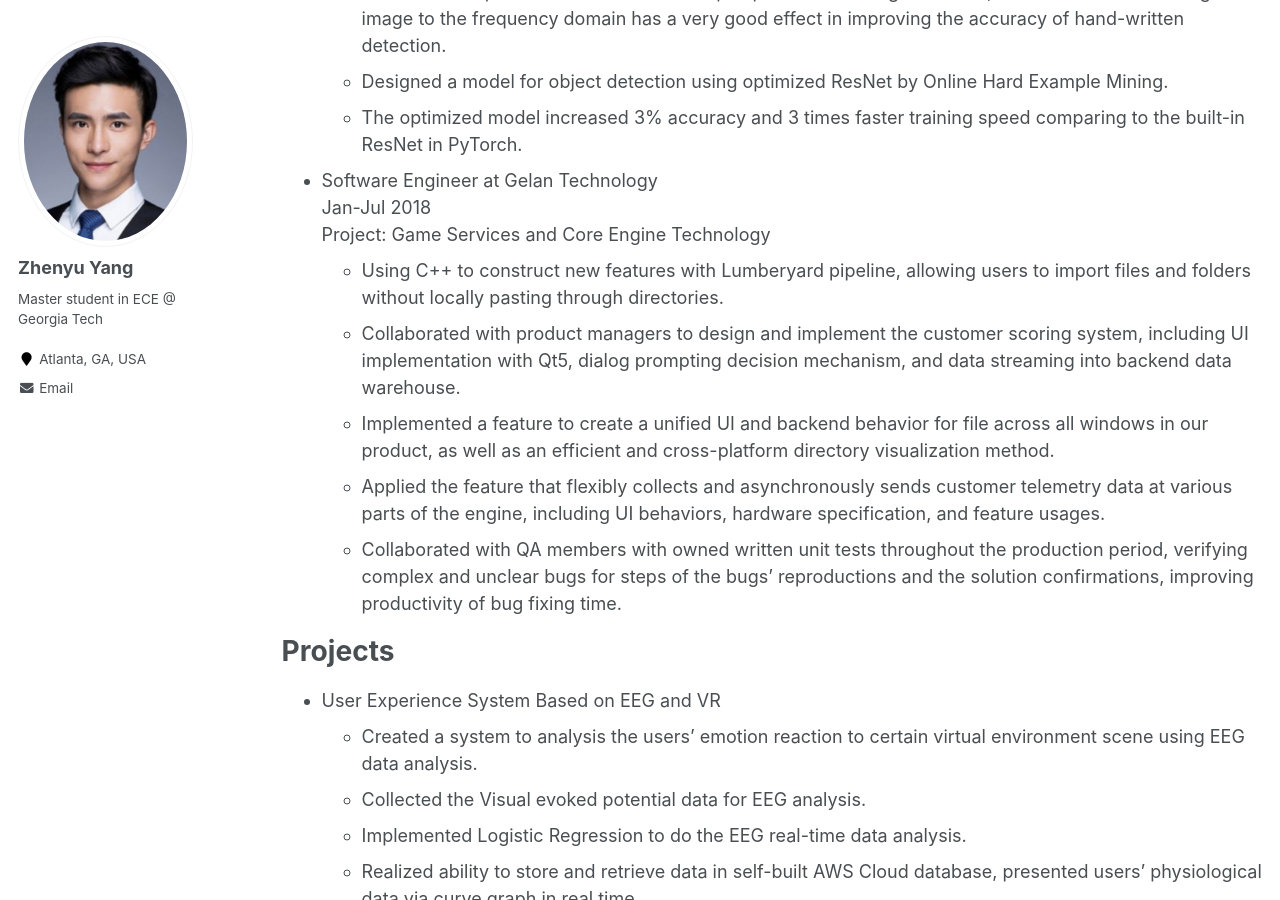
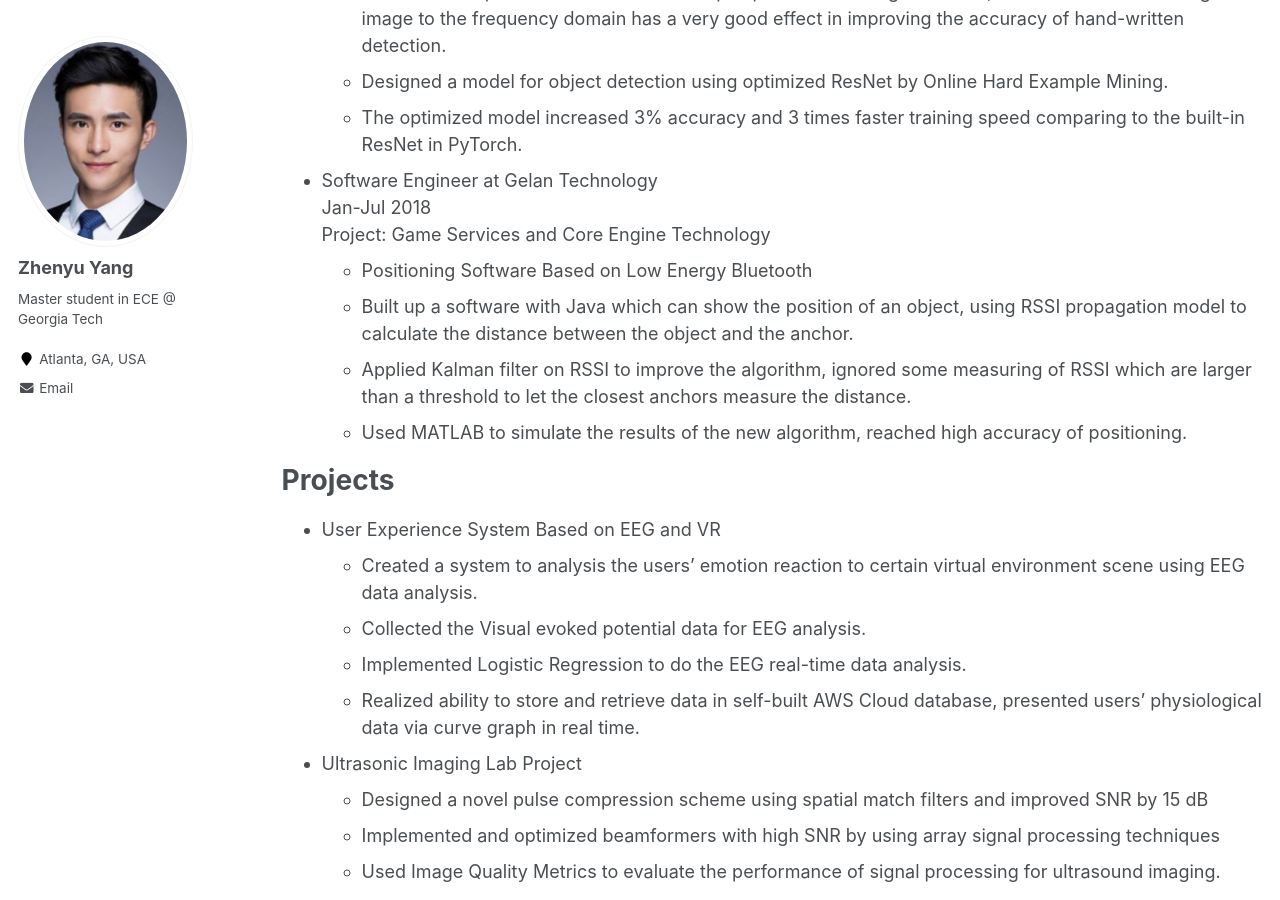
Before and after one commit to azpeteryang/azpeteryang.github.io, a Jekyll site: the page built from _pages/cv.md, in a window 1280 px wide and 900 px high, scrolled down 430 px. Built offline with Jekyll 4.4.1, drawn with Linux system fonts in a browser that asks for light colours; some of the changed text lies outside the part shown.

Commit message:
Update cv.md

```diff
--- a/_pages/cv.md
+++ b/_pages/cv.md
@@ -26,11 +26,10 @@ Internship experience
 * Software Engineer at Gelan Technology
    Jan-Jul 2018
   Project: Game Services and Core Engine Technology
-  * Using C++ to construct new features with Lumberyard pipeline, allowing users to import files and folders without locally     pasting through directories.
-  * Collaborated with product managers to design and implement the customer scoring system, including UI implementation with Qt5, dialog prompting decision mechanism, and data streaming into backend data warehouse.
-  * Implemented a feature to create a unified UI and backend behavior for file across all windows in our product, as well as an efficient and cross-platform directory visualization method.
-  * Applied the feature that flexibly collects and asynchronously sends customer telemetry data at various parts of the engine, including UI behaviors, hardware specification, and feature usages.
-  * Collaborated with QA members with owned written unit tests throughout the production period, verifying complex and unclear bugs for steps of the bugs’ reproductions and the solution confirmations, improving productivity of bug fixing time.
+  * Positioning Software Based on Low Energy Bluetooth
+  * Built up a software with Java which can show the position of an object, using RSSI propagation model to calculate the distance between the object and the anchor.
+  * Applied Kalman filter on RSSI to improve the algorithm, ignored some measuring of RSSI which are larger than a threshold to let the closest anchors measure the distance.
+  * Used MATLAB to simulate the results of the new algorithm, reached high accuracy of positioning.
 
 
 
@@ -82,13 +81,6 @@ Projects
 
 
 
-* Positioning Software Based on Low Energy Bluetooth
-  * Built up a software with Java which can show the position of an object, using RSSI propagation model to calculate the distance between the object and the anchor.
-  * Applied Kalman filter on RSSI to improve the algorithm, ignored some measuring of RSSI which are larger than a threshold to let the closest anchors measure the distance.
-  * Used MATLAB to simulate the results of the new algorithm, reached high accuracy of positioning.
-
-
-
 * Analysis STBC-MIMO System Under Rayleigh Channel
   * Conduct research on STBC-MIMO system and Space-time block code, used Simulink to build the system model and did preliminary simulation of the system.
   * Analyzed the bit error rate performance curve of the transmitting antenna under the independent Rayleigh channel, compare with the curve of the single transmitting-receiving antenna under the same conditions.
```
